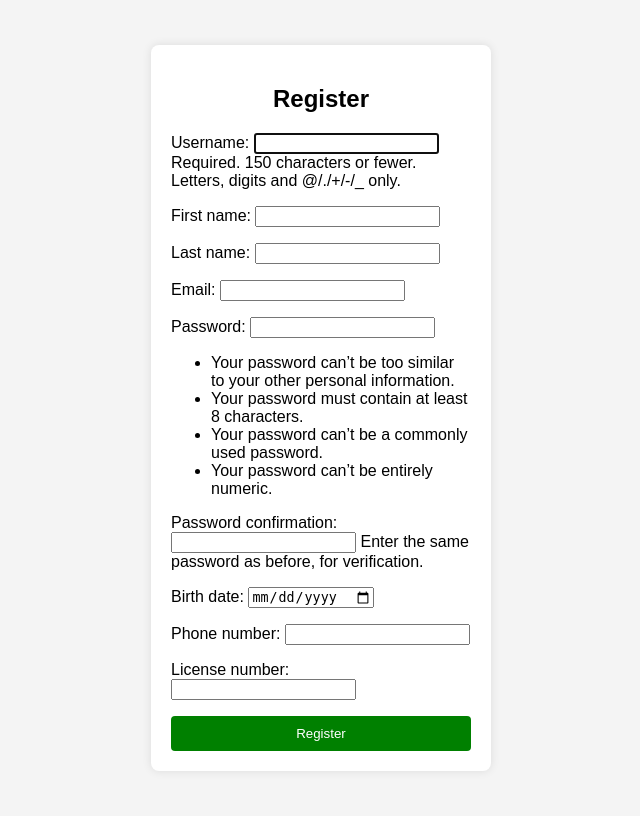
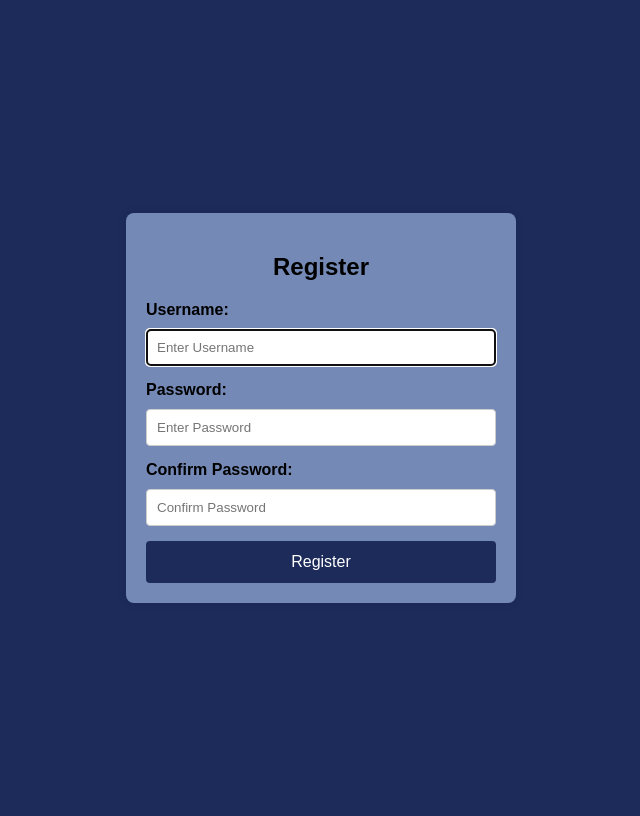
Before and after one commit to markyleangela/VehicleRentalSystem, a Django app: page /register/ in a window 1280 px wide. Shown: the whole page, without its empty margins (319-959 px from the left). Run offline with Django 5.2, Linux system fonts and the light colour scheme.

Commit message:
Updated Register Page

```diff
--- a/register/admin.py
+++ b/register/admin.py
@@ -2,6 +2,6 @@ from django.contrib import admin
 from .models import UserProfile
 
 class UserProfileAdmin(admin.ModelAdmin):
-    list_display = ('user', 'first_name', 'last_name', 'birth_date', 'phone_number', 'license_number')
+    list_display = ('user',)
 
 admin.site.register(UserProfile, UserProfileAdmin)
--- a/register/forms.py
+++ b/register/forms.py
@@ -1,36 +1,33 @@
-# forms.py
 from django import forms
 from django.contrib.auth.forms import UserCreationForm
 from django.contrib.auth.models import User
-from .models import UserProfile
 
 class UserRegistrationForm(UserCreationForm):
-    first_name = forms.CharField(max_length=50, required=True)
-    last_name = forms.CharField(max_length=50, required=True)
-    email = forms.EmailField(required=True)
-    birth_date = forms.DateField(
-        widget=forms.DateInput(attrs={'type': 'date'}),
-        required=True
-    )
-    phone_number = forms.CharField(max_length=25, required=True)
-    license_number = forms.CharField(max_length=50, required=True)
-
     class Meta:
         model = User
-        fields = ['username', 'first_name', 'last_name', 'email', 'password1', 'password2', 'birth_date']
+        fields = ['username', 'password1', 'password2']
 
-    def save(self, commit=True):
-        user = super().save(commit=False)
-        user.email = self.cleaned_data['email']
+    # Customizing fields to remove help_text and adjust labels
+    def __init__(self, *args, **kwargs):
+        super(UserRegistrationForm, self).__init__(*args, **kwargs)
 
-        if commit:
-            user.save()
-            UserProfile.objects.create(
-                user=user,
-                first_name=self.cleaned_data['first_name'],
-                last_name=self.cleaned_data['last_name'],
-                birth_date=self.cleaned_data['birth_date'],
-                phone_number=self.cleaned_data['phone_number'],
-                license_number=self.cleaned_data['license_number'],
-            )
-        return user
+        # Customize the username field
+        self.fields['username'].label = 'Username'
+        self.fields['username'].help_text = ''  # Remove default help text
+        self.fields['username'].widget.attrs.update({
+            'placeholder': 'Enter Username'
+        })
+
+        # Customize the password1 field
+        self.fields['password1'].label = 'Password'
+        self.fields['password1'].help_text = ''  # Remove default help text
+        self.fields['password1'].widget.attrs.update({
+            'placeholder': 'Enter Password'
+        })
+
+        # Customize the password2 field
+        self.fields['password2'].label = 'Confirm Password'
+        self.fields['password2'].help_text = ''  # Remove default help text
+        self.fields['password2'].widget.attrs.update({
+            'placeholder': 'Confirm Password'
+        })
--- a/register/models.py
+++ b/register/models.py
@@ -1,14 +1,8 @@
 from django.db import models
 from django.contrib.auth.models import User
 
-# Create your models here.
 class UserProfile(models.Model):
     user = models.OneToOneField(User, on_delete=models.CASCADE)
-    first_name = models.CharField(max_length=50)
-    last_name = models.CharField(max_length=50)
-    birth_date = models.DateField()
-    phone_number = models.CharField(max_length=25)
-    license_number = models.CharField(max_length=50)
 
     def __str__(self):
         return self.user.username
--- a/register/templates/register.html
+++ b/register/templates/register.html
@@ -9,26 +9,47 @@
             justify-content: center;
             align-items: center;
             height: 100vh;
-            background-color: #f4f4f4;
+            background-color: #1C2B5A;
         }
         .register-container {
-            background-color: white;
+            background-color: #7489B5;
             padding: 20px;
             border-radius: 8px;
             box-shadow: 0 0 10px rgba(0, 0, 0, 0.1);
-            width: 300px;
+            width: 350px;
         }
         h2 {
             text-align: center;
+            margin-bottom: 20px;
+        }
+        .form-group {
+            margin-bottom: 15px;
+        }
+        label {
+            display: block;
+            margin-bottom: 5px;
+            font-weight: bold;
+        }
+        input {
+            width: 100%;
+            padding: 10px;
+            margin-top: 5px;
+            border: 1px solid #ccc;
+            border-radius: 4px;
+            box-sizing: border-box;
         }
         button {
             width: 100%;
-            padding: 10px;
-            background-color: green;
+            padding: 12px;
+            background-color: #1C2B5A;
             color: white;
             border: none;
             border-radius: 4px;
             cursor: pointer;
+            font-size: 16px;
+        }
+        button:hover {
+            background-color: #7489B5;
         }
     </style>
 </head>
@@ -38,7 +59,18 @@
         <h2>Register</h2>
         <form method="POST" action="{% url 'register' %}">
             {% csrf_token %}
-            {{ form.as_p }}
+            <div class="form-group">
+                {{ form.username.label_tag }}
+                {{ form.username }}
+            </div>
+            <div class="form-group">
+                {{ form.password1.label_tag }}
+                {{ form.password1 }}
+            </div>
+            <div class="form-group">
+                {{ form.password2.label_tag }}
+                {{ form.password2 }}
+            </div>
             <button type="submit">Register</button>
         </form>
     </div>
```
Also changed, not shown: register/migrations/0002_remove_userprofile_birth_date_and_more.py (added), register/migrations/0003_remove_userprofile_first_name_and_more.py (added), register/migrations/0004_remove_userprofile_license_number.py (added).
